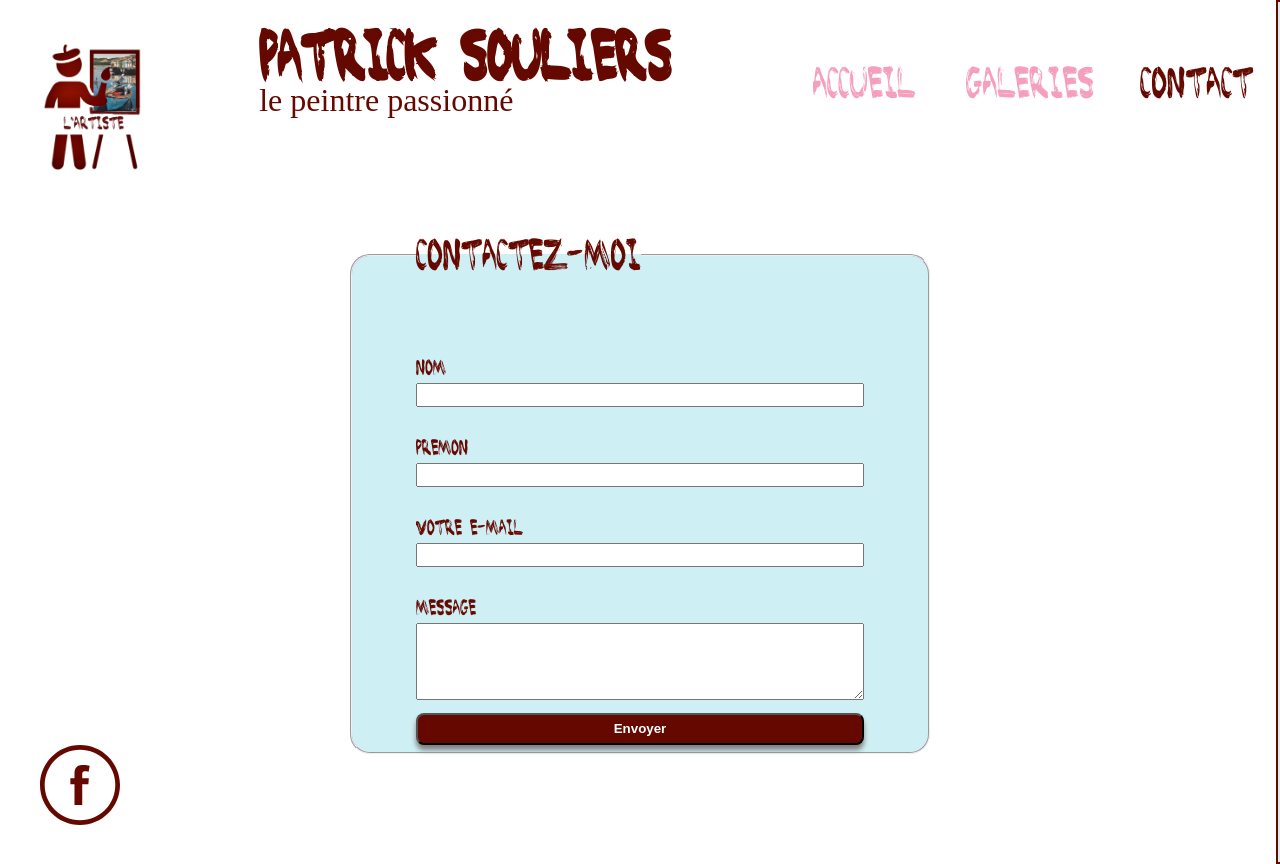
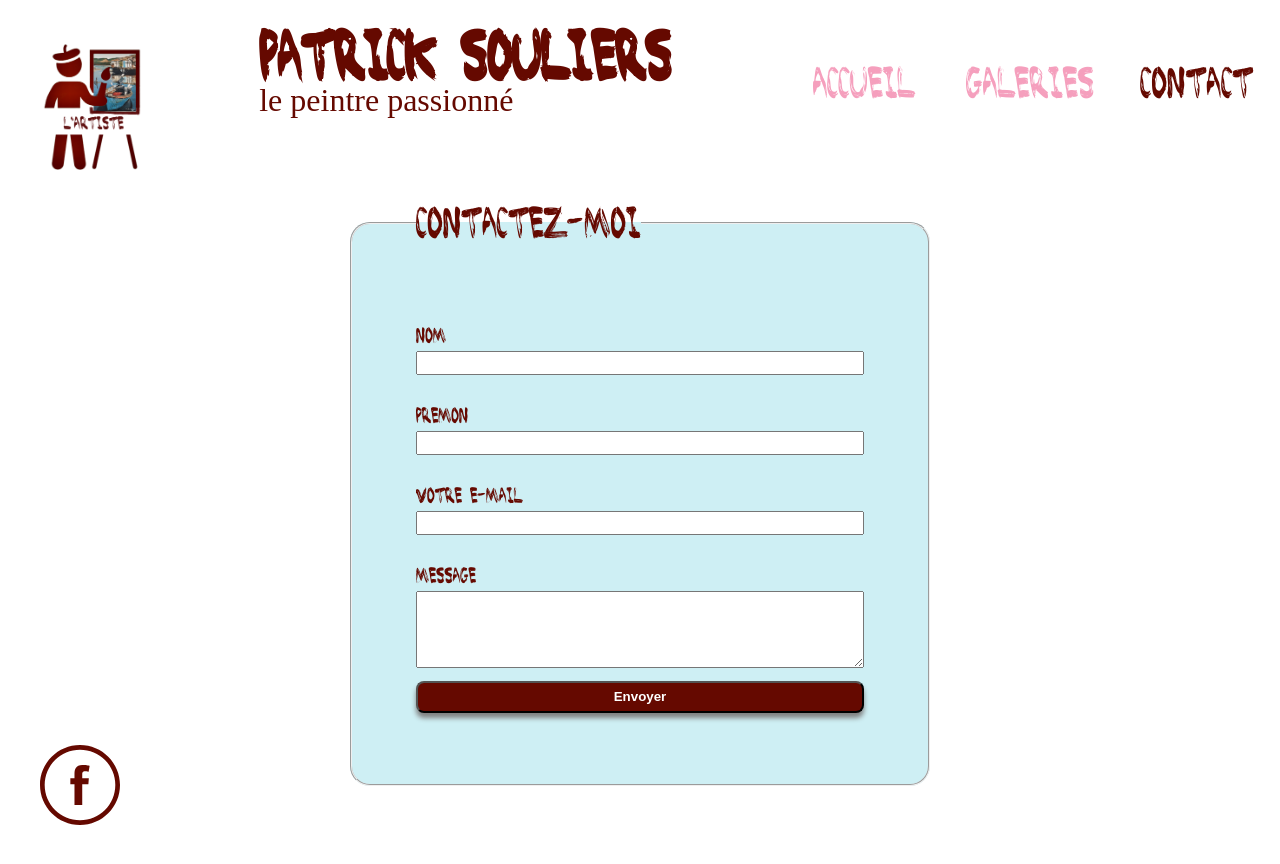
Before and after one commit to GillesP-dev/FilRouge, a PHP site: page /contact.html in a window 1280 px wide. Run offline with PHP 8.4, Linux system fonts and the light colour scheme.

Commit message:
ppt completé

```diff
--- a/style.css
+++ b/style.css
@@ -70,22 +70,23 @@ body {
     background-color: #650900;
 }
 .fenetreBurger {
-    height: 100%;
+    height: 8rem;
     width: 115px;
     position: fixed;
     z-index: 1;
     top: 0;
-    right: -115px;
+    right: -150px;
     background-color: #ceeff4;
     border: 2px solid #650900;
     padding-top: 60px;
     transition: left 0.5s ease;
+    border-radius: 50%;
   }
 .fenetreBurger ul {
     list-style-type: none;
 }
 .fenetreBurger li {
-    margin: 0 0 8px 0;
+    margin: 0 0 15px 0;
 }
 .fenetreBurger a {
     padding: 8px 8px 8px 30px;
@@ -425,6 +426,11 @@ section h2 {
         height: 50vh;
     }
 
+    body .formulaire {
+        top: 1rem;
+        height: 40rem;
+    }
+
 }
 /*------------------------------ galerie carousel --------------------*/
 .splide {
@@ -488,7 +494,7 @@ section h2 {
 fieldset {
     display: flex;
     flex-direction: column;
-    height: 64vh;
+    height: 36rem;
     width: 40vw;
     border-radius: 20px;
     background-color: #ceeff4;
```
Also changed, not shown: scriptIndex.js (+4 -5 lines), 4 other files.
